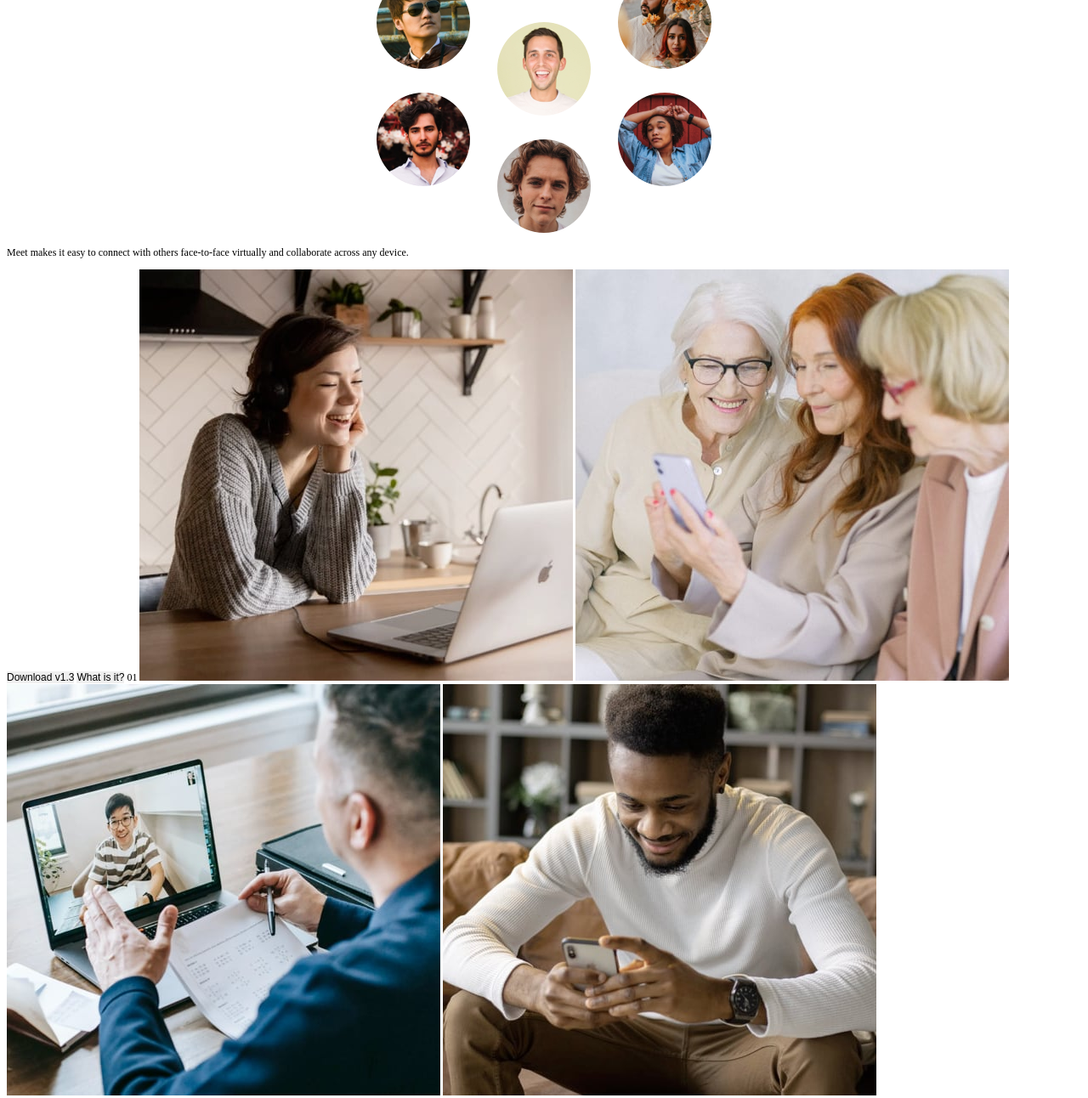
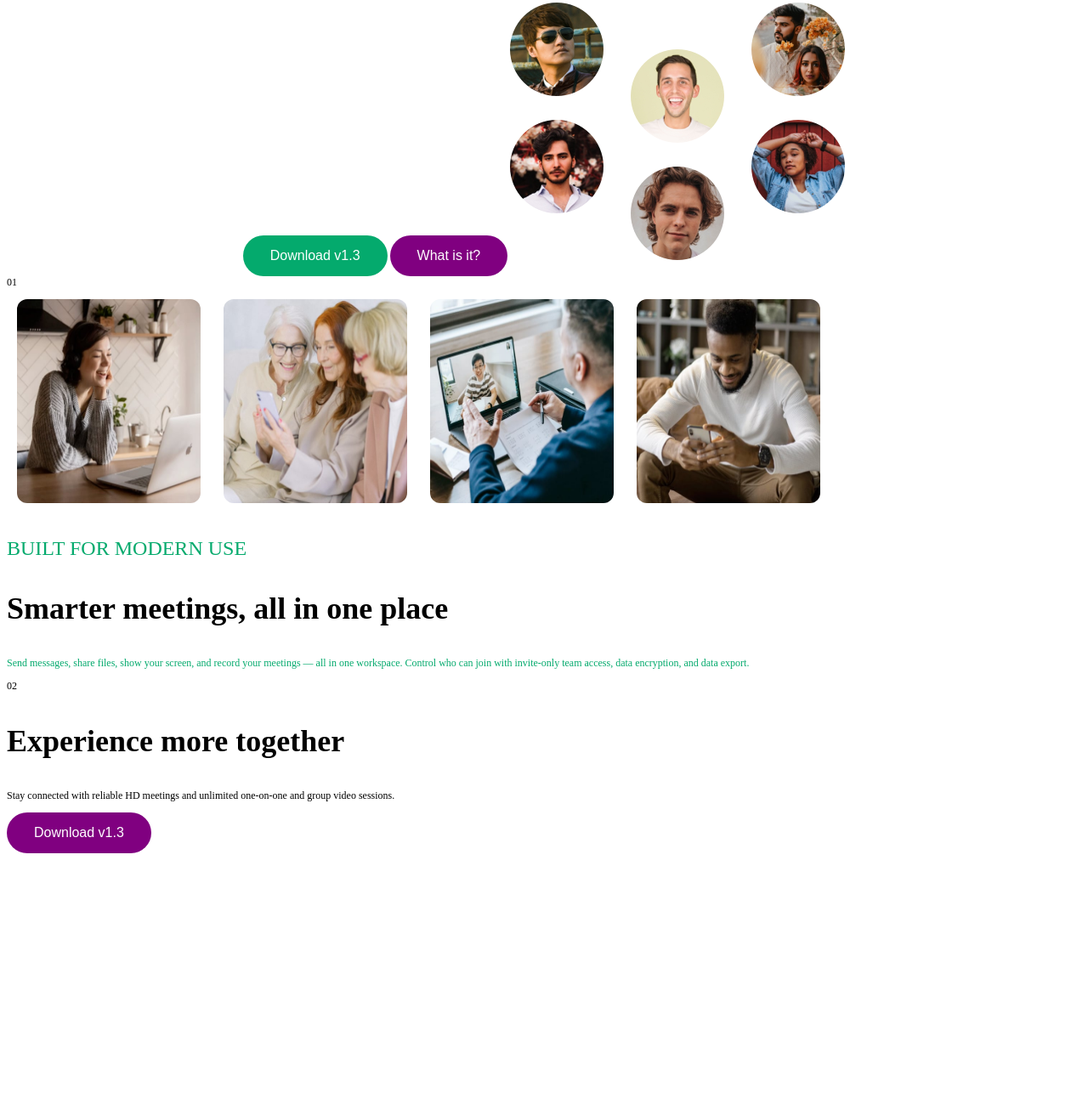
Before and after one commit to mverma45/fem-mlp, a plain HTML site: page landing-page/index.html in a window 1280 px wide. Shown: the part 527-1819 px from the top of the page at 85% size. After the commit the page ends 1539 px from the top, so only its background shows below. Drawn offline with Linux system fonts and the light colour scheme.

Commit message:
WIP landing page

```diff
--- a/Styles/styles.css
+++ /dev/null
@@ -1,19 +0,0 @@
-* {
-	border: 0;
-	padding: 0;
-	box-sizing: border-box;
-	font-size: 12px;
-}
-
-.Title {
-	font-size: 4em;
-	text-align: center;
-}
-
-.logo {
-	text-align: center;
-}
-
-.heroContainer {
-	display: flex;
-}
--- /dev/null
+++ b/landing-page/Styles/styles.css
@@ -0,0 +1,72 @@
+* {
+	border: 0;
+	padding: 0;
+	box-sizing: border-box;
+	font-size: 12px;
+}
+
+.Title {
+	font-size: 4em;
+	text-align: center;
+}
+
+.logo {
+	text-align: center;
+}
+
+.heroContainer {
+	display: flex;
+}
+
+.heroPara {
+	font-size: 1.25em;
+}
+
+.download,
+.download2,
+.what {
+	border-radius: 5em;
+	background-color: #04aa6d; /* Green */
+	border: none;
+	color: #fff;
+	padding: 15px 32px;
+	text-align: center;
+	text-decoration: none;
+	display: inline-block;
+	font-size: 16px;
+}
+
+.download2,
+.what {
+	background-color: #800080; /* Purple */
+	color: #fff;
+}
+
+.modern {
+	color: #04aa6d; /* Green */
+	font-size: 2rem;
+	text-transform: uppercase;
+}
+
+.meetings {
+	font-size: 3rem;
+	font-weight: 900;
+}
+
+.sharing,
+.heroPara {
+	color: #04aa6d; /* Green */
+}
+
+.experience {
+	font-size: 3rem;
+	font-weight: 900;
+}
+
+.desktopImages2 img {
+	width: 18rem;
+	height: 20rem;
+	margin: 1rem;
+	border-radius: 1rem;
+	justify-items: center;
+}
--- a/landing-page/index.html
+++ b/landing-page/index.html
@@ -13,7 +13,7 @@
 			href="./assets/favicon-32x32.png" />
 		<link
 			rel="stylesheet"
-			href="../Styles/styles.css" />
+			href="./Styles/styles.css" />
 		<title>Frontend Mentor | Meet landing page</title>
 	</head>
 	<body>
@@ -29,18 +29,20 @@
 				</div>
 			</div>
 			<p class="Title">Group Chat for Everyone</p>
+			<p class="heroPara">
+				Meet makes it easy to connect with others face-to-face virtually and
+				collaborate across any device.
+			</p>
+			<button class="download">Download v1.3</button>
+			<button class="what">What is it?</button>
 
 			<img
 				src="./assets/desktop/image-hero-right.png"
 				alt="" />
 		</div>
-		<p>
-			Meet makes it easy to connect with others face-to-face virtually and
-			collaborate across any device.
-		</p>
-		<button>Download v1.3</button>
-		<button>What is it?</button>
 		01
+
+		<div class="desktopImages2">
 			<img
 				src="./assets/desktop/image-woman-in-videocall.jpg"
 				alt="" />
@@ -53,19 +55,23 @@
 			<img
 				src="./assets/desktop/image-man-texting.jpg"
 				alt="" />
-		<p>Built for modern use</p>
-		<p>Smarter meetings, all in one place</p>
-		<p>
+		</div>
+
+		<p class="modern">Built for modern use</p>
+		<p class="meetings">Smarter meetings, all in one place</p>
+		<p class="sharing">
 			Send messages, share files, show your screen, and record your meetings —
 			all in one workspace. Control who can join with invite-only team access,
 			data encryption, and data export.
 		</p>
 		02
-		<p>Experience more together</p>
-		<p>
+		<div class="heroExperience">
+			<p class="experience">Experience more together</p>
+			<p class="reliable">
 				Stay connected with reliable HD meetings and unlimited one-on-one and
 				group video sessions.
 			</p>
-		<button>Download v1.3</button>
+			<button class="download2">Download v1.3</button>
+		</div>
 	</body>
 </html>
```
Lines whose indentation alone changed are shown as unchanged.
